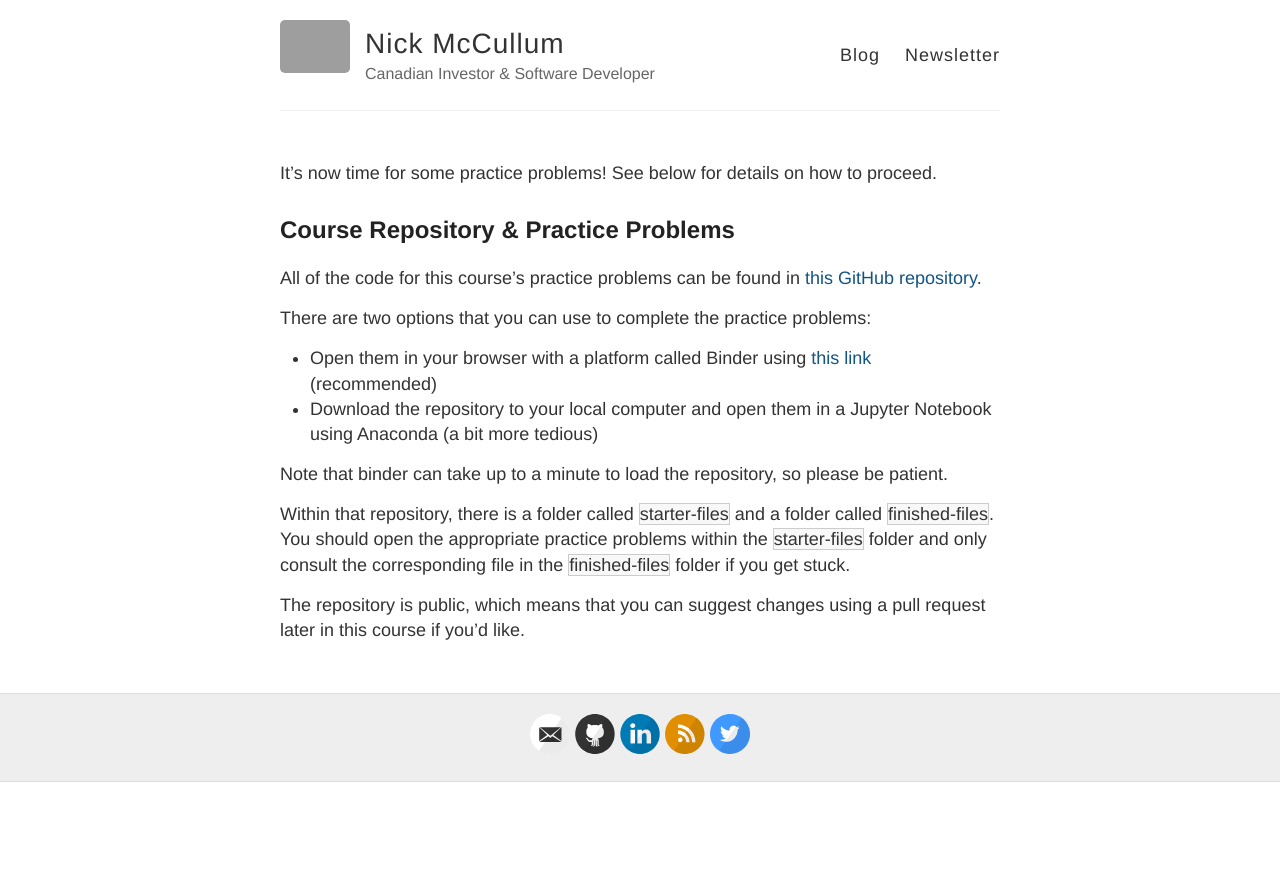
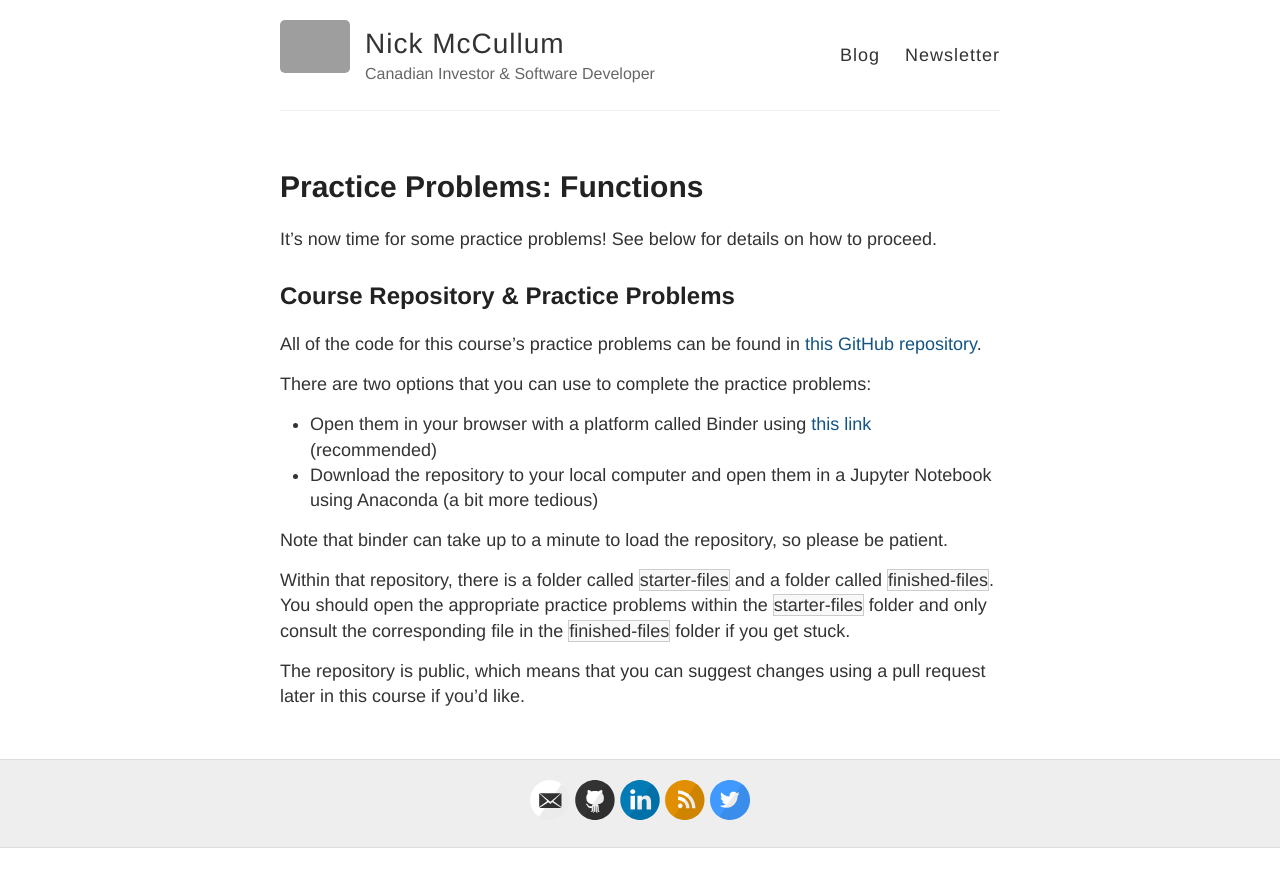
Before and after one commit to rosyberti/website, a Jekyll site: the page built from python-course/functions-practice-problems.md, in a window 1280 px wide. Shown: the top 887 px of the page. Built offline with Jekyll 4.4.1, drawn with Linux system fonts in a browser that asks for light colours; our own code applies the rules of GitHub Pages for plain Markdown files; grey boxes are pictures that could not be loaded.

Commit message:
fixed title

```diff
--- a/python-course/functions-practice-problems.md
+++ b/python-course/functions-practice-problems.md
@@ -1,6 +1,6 @@
 ---
 layout: page
-title: Practice Problems: Functions
+title: 'Practice Problems: Functions'
 ---
 
 It's now time for some practice problems! See below for details on how to proceed.
```
